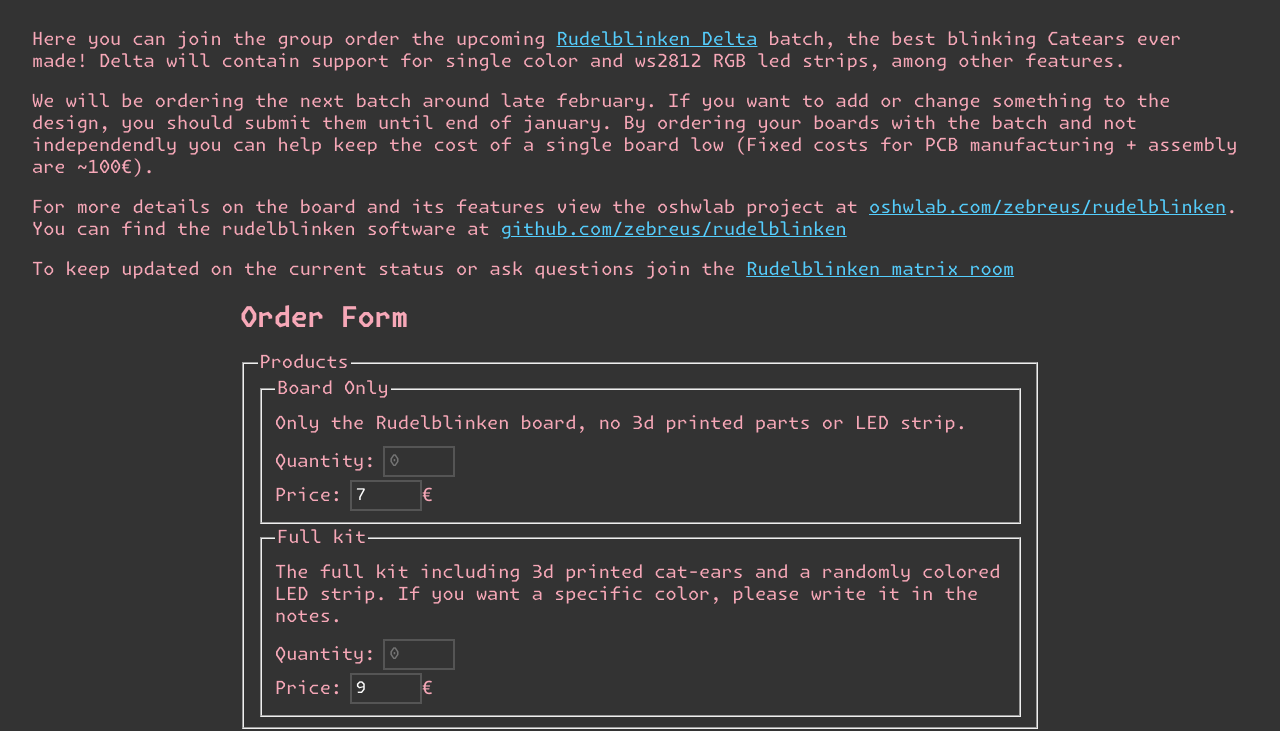
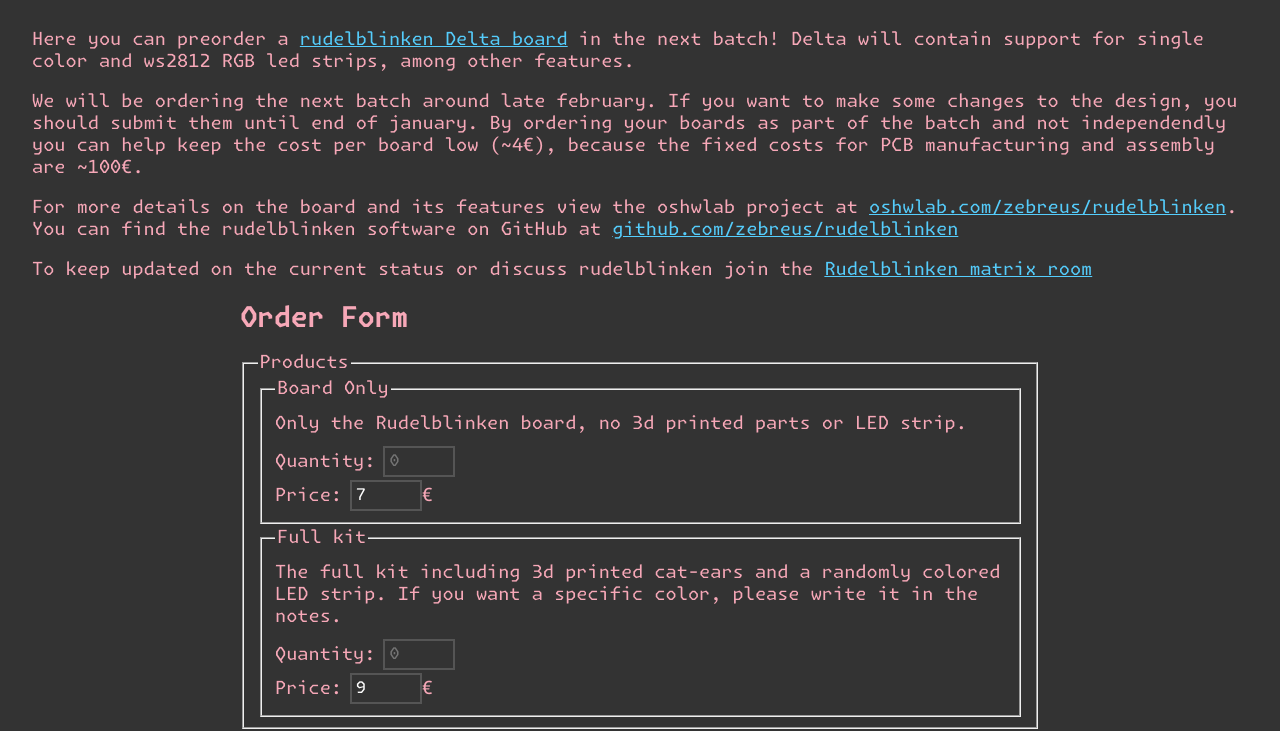
Before and after one commit to zebreus/rudelshopping, a plain HTML site: page index.html in a window 1280 px wide. Shown: the part 106-837 px from the top of the page. Drawn offline with Linux system fonts and the light colour scheme.

Commit message:
Fix wording

```diff
--- a/index.html
+++ b/index.html
@@ -344,30 +344,30 @@
 
     <div class="container">
       <p>
-        Here you can join the group order the upcoming
+        Here you can preorder a
         <a href="https://oshwlab.com/zebreus/rudelblinken"
-        >Rudelblinken Delta</a> batch, the best blinking Catears ever made!
-        Delta will contain support for single color and ws2812 RGB led strips,
-        among other features.
+        >rudelblinken Delta board</a> in the next batch! Delta will contain
+        support for single color and ws2812 RGB led strips, among other
+        features.
       </p>
       <p>
         We will be ordering the next batch around late february. If you want to
-        add or change something to the design, you should submit them until end
-        of january. By ordering your boards with the batch and not independendly
-        you can help keep the cost of a single board low (Fixed costs for PCB
-        manufacturing + assembly are ~100€).
+        make some changes to the design, you should submit them until end of
+        january. By ordering your boards as part of the batch and not
+        independendly you can help keep the cost per board low (~4€), because
+        the fixed costs for PCB manufacturing and assembly are ~100€.
       </p>
       <p>
         For more details on the board and its features view the oshwlab project
         at
         <a href="https://oshwlab.com/zebreus/rudelblinken"
         >oshwlab.com/zebreus/rudelblinken</a>. You can find the rudelblinken
-        software at <a href="https://github.com/zebreus/rudelblinken"
+        software on GitHub at <a href="https://github.com/zebreus/rudelblinken"
         >github.com/zebreus/rudelblinken</a>
       </p>
       <p>
-        To keep updated on the current status or ask questions join the <a
-          href="https://matrix.to/#/#rudelblinken:zebre.us"
+        To keep updated on the current status or discuss rudelblinken join the
+        <a href="https://matrix.to/#/#rudelblinken:zebre.us"
         >Rudelblinken matrix room</a>
       </p>
       <form id="order-form" action="/submit-order" method="post">
```
